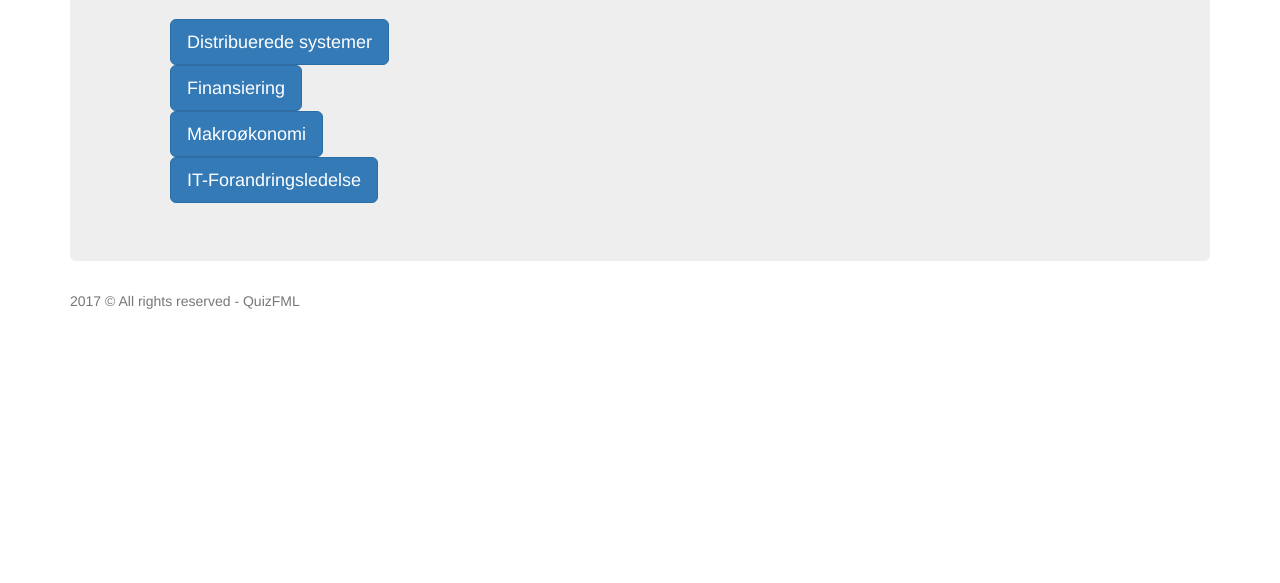
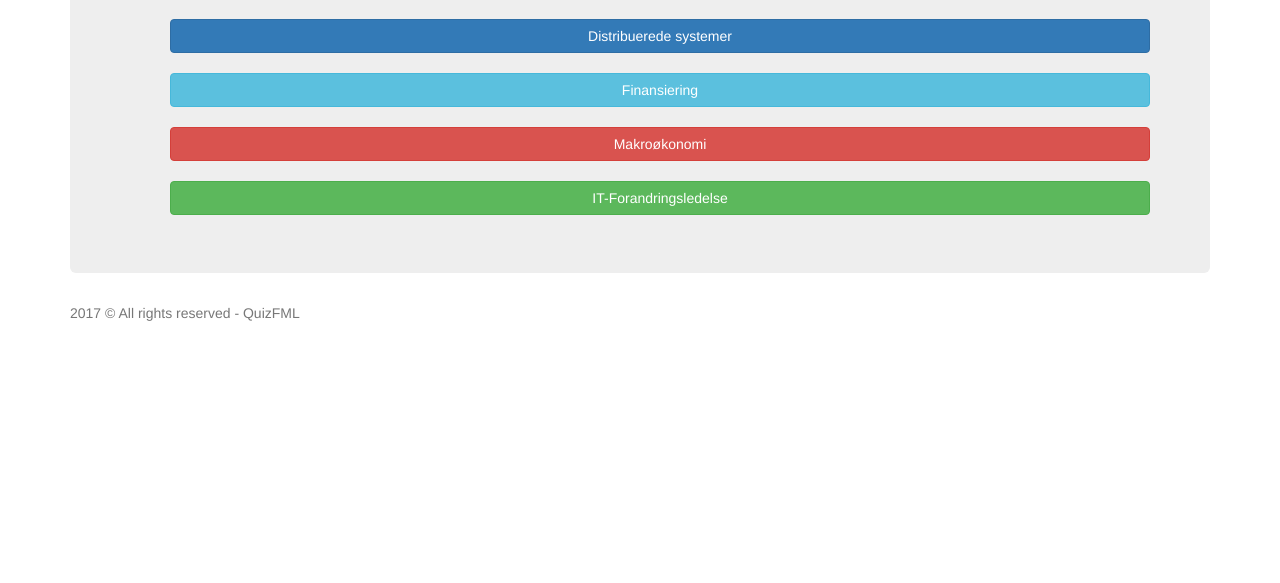
Before and after one commit to Rasmus21/QuizFML, a plain HTML site: page courses.html in a window 1280 px wide. Shown: the part 217-800 px from the top of the page. Drawn offline with Linux system fonts and the light colour scheme.

Commit message:
Ændrede i html til courses

```diff
--- a/courses.html
+++ b/courses.html
@@ -14,19 +14,21 @@
 <div class="container">
     <div class="row" id="nav-container"></div>
     <div class="jumbotron">
+        <Center>
         <h3>Courses</h3>
         <p1>Welcome to your courses! This is where your semesters courses will be.</p1>
         <br>
         <br>
         <ul>
-        <a class="btn btn-primary btn-lg" href="dis.html" role="button">Distribuerede systemer</a>
+        <a class="btn btn-primary btn-block" href="dis.html" role="button">Distribuerede systemer</a>
             <br>
-        <a class="btn btn-primary btn-lg" href="finansiering.html" role="button">Finansiering</a>
+        <a class="btn btn-info btn-block" href="finansiering.html" role="button">Finansiering</a>
             <br>
-        <a class="btn btn-primary btn-lg" href="makroøkonomi.html" role="button">Makroøkonomi</a>
+        <a class="btn btn-danger btn-block" href="makroøkonomi.html" role="button">Makroøkonomi</a>
             <br>
-        <a class="btn btn-primary btn-lg" href="it-forandringsledelse.html" role="button">IT-Forandringsledelse</a>
+        <a class="btn btn-success btn-block" href="it-forandringsledelse.html" role="button">IT-Forandringsledelse</a>
         </ul>
+        </Center>
     </div>
 </div>
 
```
